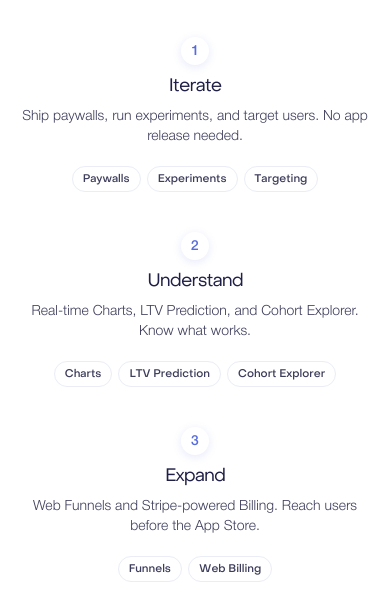
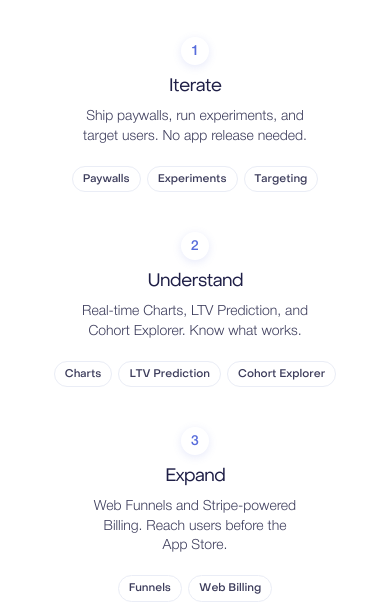
Before and after one commit to polina-reea/rc-for-product, a Next.js app: page /v1 in a window 390 px wide. Shown: the part 1567-2172 px from the top of the page. Built offline with nearby package versions, Linux system fonts and the light colour scheme; grey boxes are pictures that could not be loaded.

Commit message:
Narrow pillar descriptions on mobile
Co-Authored-By: Claude Opus 4.6 (1M context) <noreply@anthropic.com>

```diff
--- a/src/components/Pillars.tsx
+++ b/src/components/Pillars.tsx
@@ -42,7 +42,7 @@ export function Pillars() {
                 <h3 className="font-object text-2xl leading-none tracking-tighter text-primary max-lg:text-xl max-md:text-lg">
                   {pillar.title}
                 </h3>
-                <p className="text-base leading-snug font-light text-gray-800 max-lg:text-sm">
+                <p className="text-base leading-snug font-light text-gray-800 max-lg:text-sm max-md:max-w-[240px] max-md:mx-auto">
                   {pillar.description}
                 </p>
               </div>
```
